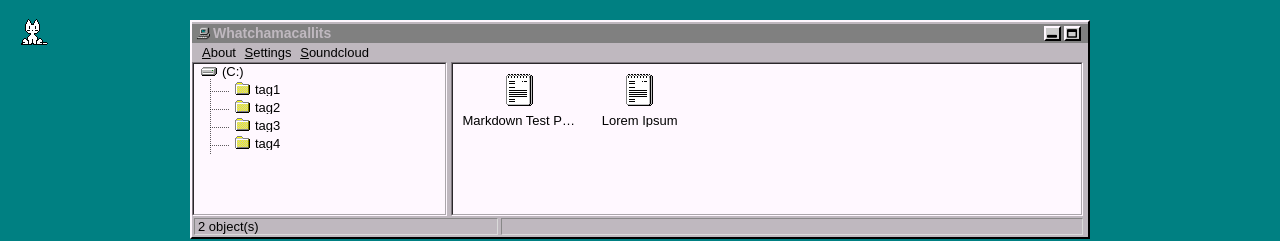
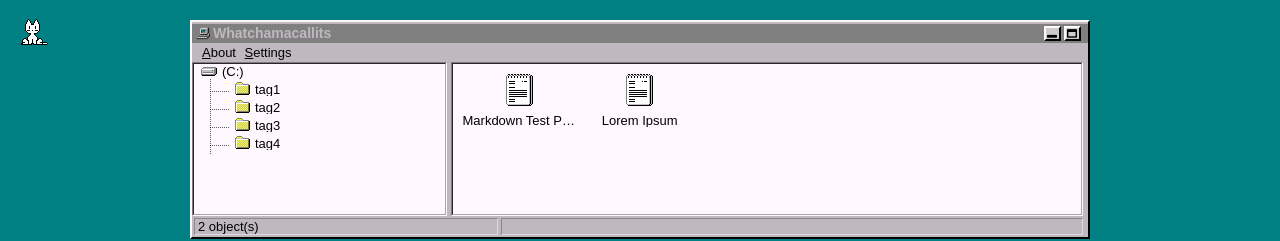
Before and after one commit to Hrztrm/hrztrm.github.io, a Jekyll site: the page built from me/index.md, in a window 1280 px wide. Shown: the top 241 px of the page. Built offline with Jekyll 4.4.1, drawn with Linux system fonts in a browser that asks for light colours.

Commit message:
change max hieghie

```diff
--- a/_includes/topbar.html
+++ b/_includes/topbar.html
@@ -2,5 +2,5 @@
 	<a href="/me"><li><u>A</u>bout</li></a>
 	<a href="/settings"><li><u>S</u>ettings</li></a>
 	<!-- <a href="http://twitter.com/h01000110" target="_blank"><li><u>T</u>witter</li></a> -->
-	<a href="http://soundcloud.com/h01000110" target="_blank"><li><u>S</u>oundcloud</li></a>
+	<!-- <a href="http://soundcloud.com/h01000110" target="_blank"><li><u>S</u>oundcloud</li></a> -->
 </ul>
--- a/_sass/_main.scss
+++ b/_sass/_main.scss
@@ -223,7 +223,6 @@
 	position: relative;
 	width: 98.5%;
 	min-height: 600px;
-	max-height: 600px;
 	padding: 2px;
 	margin: 0 auto;
 	overflow-y: scroll;
```
